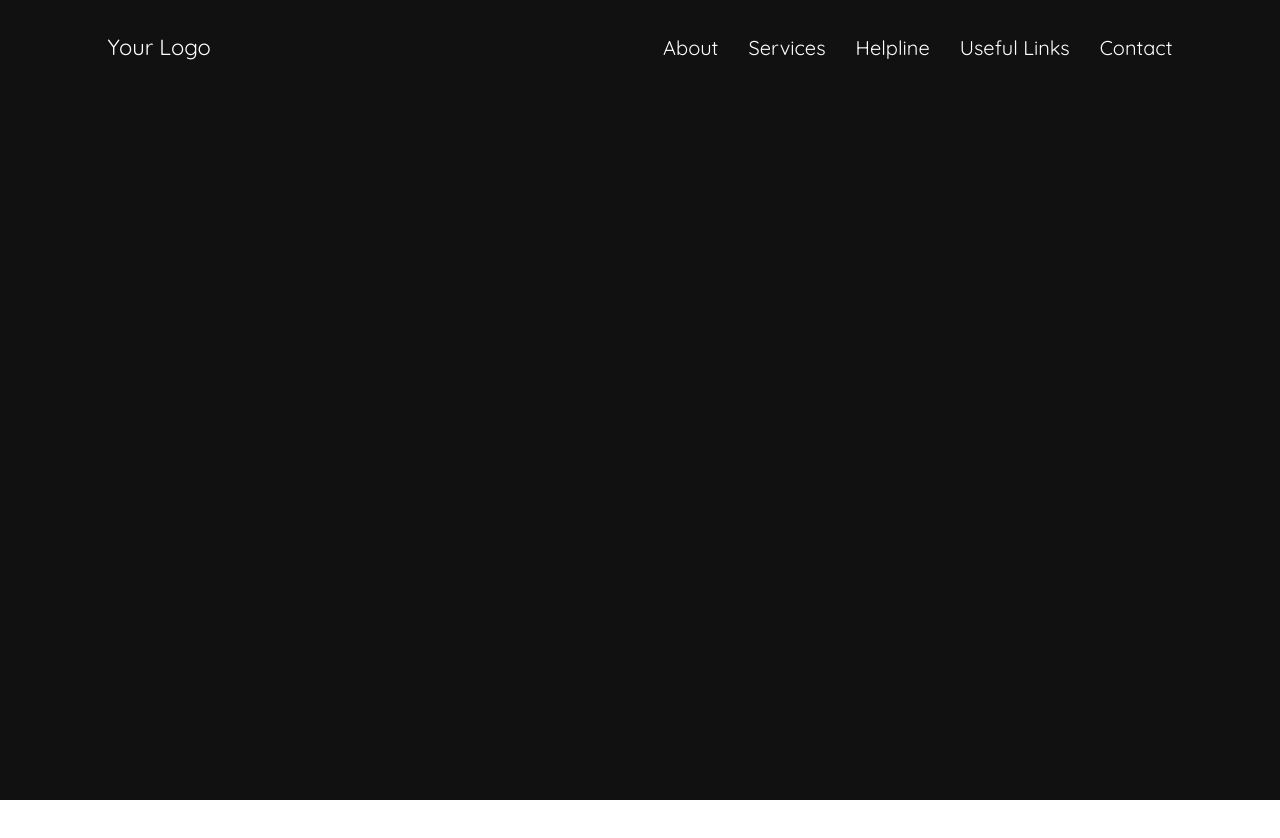
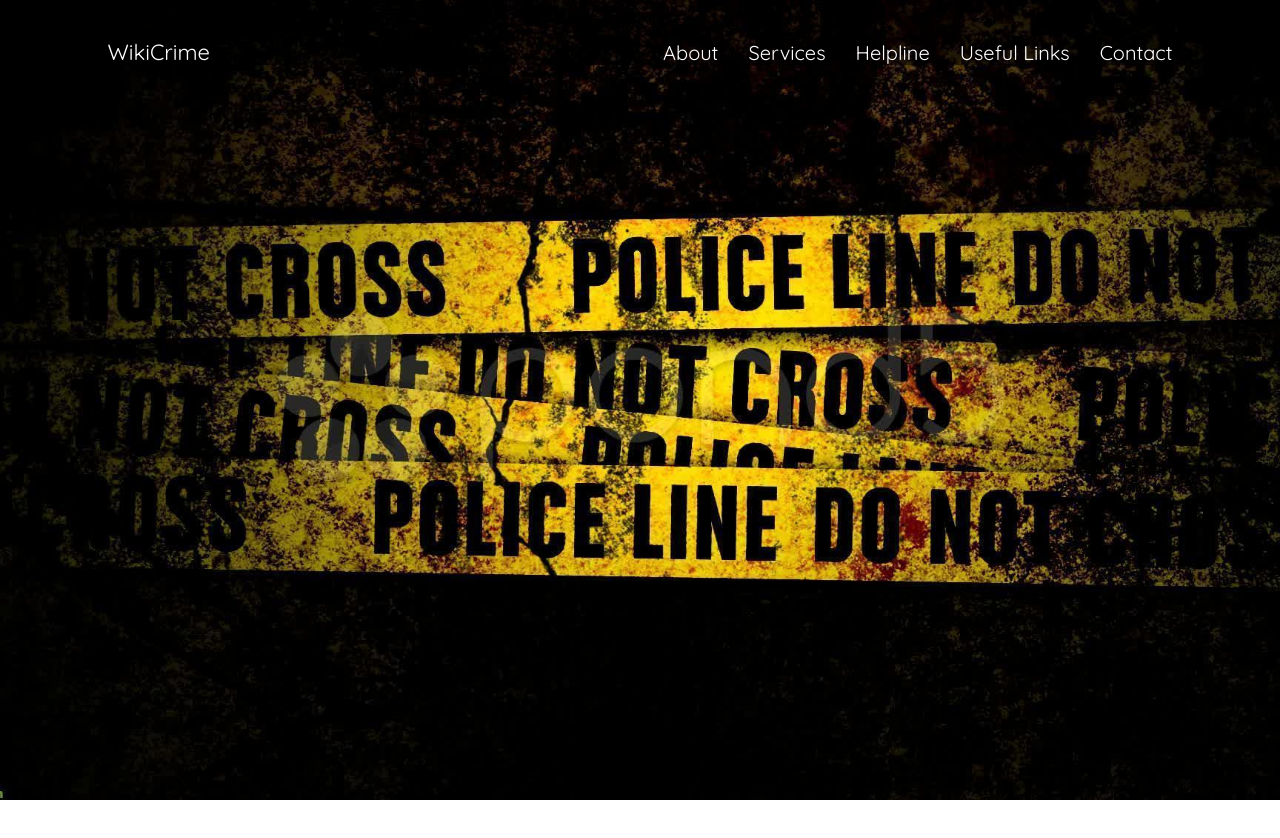
Before and after one commit to arnavjain2710/Criminal-Database-Project, a React (Create React App) app in the folder Front End/: page / in a window 1280 px wide. Shown: the top 838 px of the page. Built offline with nearby package versions, Linux system fonts and the light colour scheme.

Commit message:
name updated

```diff
--- a/Front End/public/index.html
+++ b/Front End/public/index.html
@@ -25,7 +25,7 @@
       work correctly both with client-side routing and a non-root public URL.
       Learn how to configure a non-root public URL by running `npm run build`.
     -->
-    <title>React App</title>
+    <title>WikiCrime</title>
   </head>
   <body>
     <script src="https://cdn.jsdelivr.net/npm/bootstrap@5.0.2/dist/js/bootstrap.bundle.min.js" integrity="sha384-MrcW6ZMFYlzcLA8Nl+NtUVF0sA7MsXsP1UyJoMp4YLEuNSfAP+JcXn/tWtIaxVXM" crossorigin="anonymous"></script>
--- a/Front End/src/components/pages/Home.jsx
+++ b/Front End/src/components/pages/Home.jsx
@@ -24,7 +24,7 @@ function Home() {
     <nav className={`nav ${scrolling ? 'affix' : ''}`}>
       <div className="container">
         <div className="logo">
-          <a href="#">Your Logo</a>
+          <a href="#">WikiCrime</a>
         </div>
         <div id="mainListDiv" className="main_list">
           <ul className="navlinks">
--- a/Front End/src/components/pages/home.css
+++ b/Front End/src/components/pages/home.css
@@ -1,4 +1,5 @@
 @import url('https://fonts.googleapis.com/css?family=Quicksand:400,500,700');
+
 html,
 body {
     margin: 0;
@@ -8,8 +9,6 @@ body {
     font-size: 62.5%;
     font-size: 10px;
 }
-/*-- Inspiration taken from abdo steif -->
-/* --> https://codepen.io/abdosteif/pen/bRoyMb?editors=1100*/
 
 /* Navbar section */
 
@@ -19,6 +18,8 @@ body {
     position: fixed;
     line-height: 65px;
     text-align: center;
+    background-color: rgba(0, 0, 0, 0.5); /* Adjust the alpha value (0.5) for translucency */
+    top: 0; /* Position the navbar at the top of the webpage */
 }
 
 .nav div.logo {
@@ -76,8 +77,13 @@ body {
 .home {
     width: 100%;
     height: 100vh;
-    /* background-image: url(https://images.unsplash.com/photo-1498550744921-75f79806b8a7?ixlib=rb-0.3.5&ixid=eyJhcHBfaWQiOjEyMDd9&s=b0f6908fa5e81286213c7211276e6b3d&auto=format&fit=crop&w=1500&q=80); */
+    background-image: url(image.jpg);
     background-color: #111;
+    background-position: center center; /* Center the background image horizontally and vertically */
+    background-size: cover; /* Scale the background image to cover the entire div */
+    display: flex;
+    justify-content: center; /* Center horizontally */
+    align-items: center; /* Center vertically */
 }
 
 .navTrigger {
@@ -85,10 +91,10 @@ body {
 }
 
 .nav {
-    padding-top: 15px;
-    padding-bottom: 15px;
+    padding-top: 20px;
+    padding-bottom: 20px;
     -webkit-transition: all 0.4s ease;
-    transition: all 0.4s ease;
+    transition: all 0.3s ;
 }
 
 
@@ -337,13 +343,9 @@ body {
 
 .affix {
     padding: 0;
-    background-color: #111;
+    background-color: rgba(0, 0, 0, 0.7);
+    backdrop-filter: blur(15px);
 }
-
-
-
-
-
 
 .myH2 {
 	text-align:center;
```
Also changed, not shown: Front End/src/App.js (+14 -0 lines), Front End/src/components/pages/image.jpg (added).
